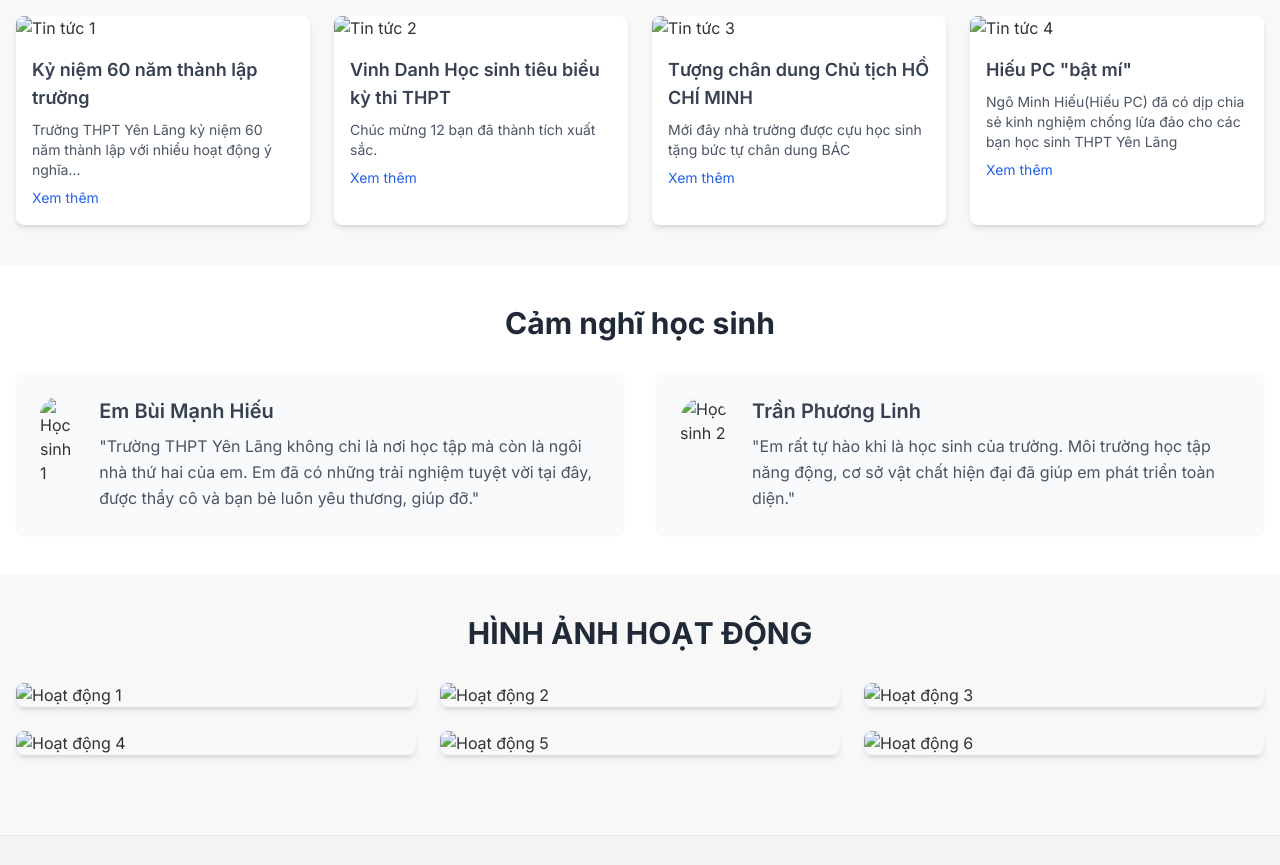
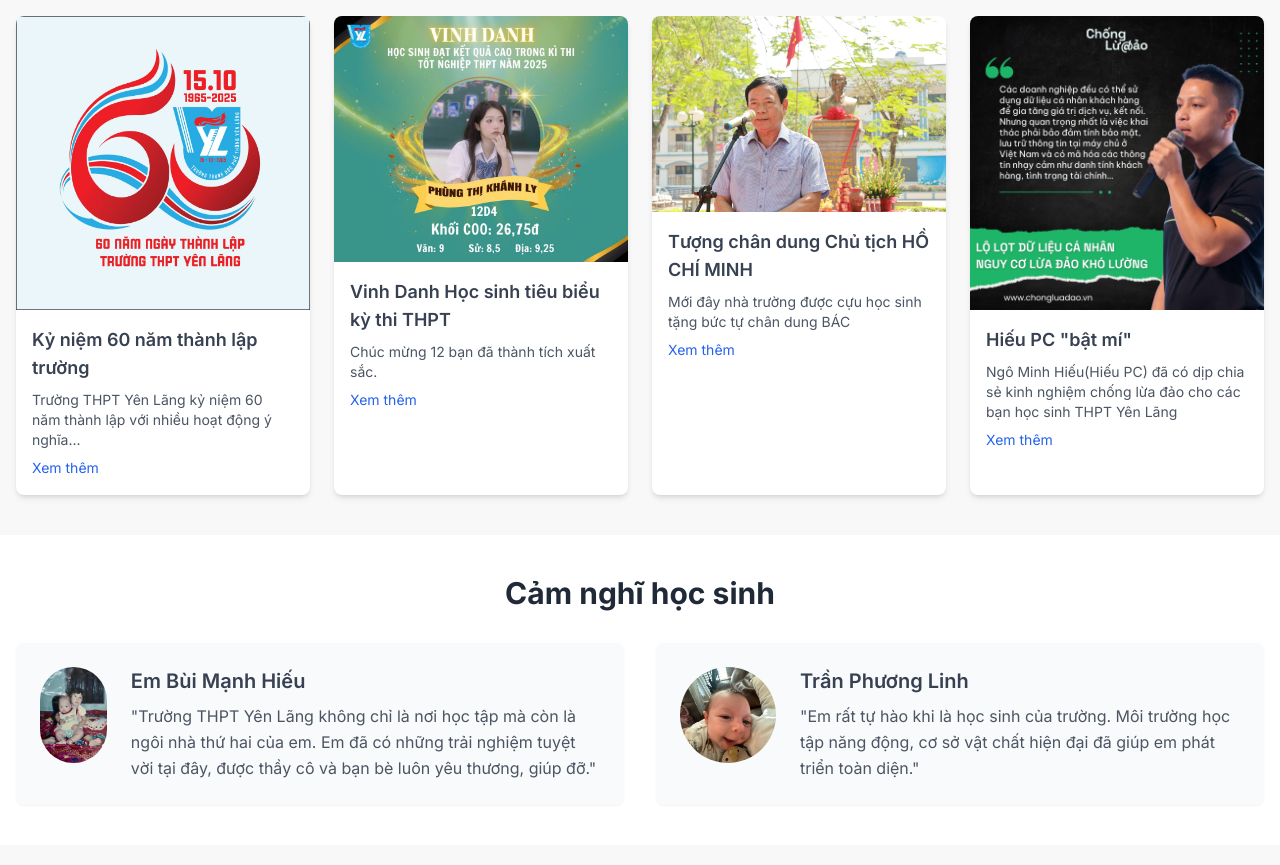
Before and after one commit to manhhieuj/THPTYENLANG, a plain HTML site: page index.html in a window 1280 px wide. Shown: the part 408-1273 px from the top of the page. Drawn offline with nearby package versions, Linux system fonts and the light colour scheme.

Commit message:
Update index.html

```diff
--- a/index.html
+++ b/index.html
@@ -64,7 +64,7 @@
 
     <!-- Hero Section with large image -->
     <section class="w-full h-64 bg-gray-300 relative overflow-hidden">
-        <img src="../WEB/Banne.jpg" alt="Ảnh trường THPT Yên Lãng" class="absolute inset-0 w-full h-full object-cover">
+        <img src="Banne.jpg" alt="Ảnh trường THPT Yên Lãng" class="absolute inset-0 w-full h-full object-cover">
         <!-- Overlay for text or other elements if needed -->
         <div class="absolute inset-0 bg-black bg-opacity-30 flex items-center justify-center">
             <!-- Text or title can go here if present in the original image -->
@@ -78,7 +78,7 @@
             <div class="grid grid-cols-1 md:grid-cols-2 lg:grid-cols-4 gap-6">
                 <!-- News Card 1 -->
                 <div class="bg-white rounded-lg shadow-md overflow-hidden">
-                    <img src="../WEB/60Nam.jpg" alt="Tin tức 1" class="image-card-img">
+                    <img src="60Nam.jpg" alt="Tin tức 1" class="image-card-img">
                     <div class="p-4">
                         <h3 class="font-semibold text-lg mb-2 text-gray-700">Kỷ niệm 60 năm thành lập trường</h3>
                         <p class="text-gray-600 text-sm">Trường THPT Yên Lãng kỷ niệm 60 năm thành lập với nhiều hoạt
@@ -89,7 +89,7 @@
                 </div>
                 <!-- News Card 2 -->
                 <div class="bg-white rounded-lg shadow-md overflow-hidden">
-                    <img src="../WEB/Vinhdanh.jpg" alt="Tin tức 2" class="image-card-img">
+                    <img src="Vinhdanh.jpg" alt="Tin tức 2" class="image-card-img">
                     <div class="p-4">
                         <h3 class="font-semibold text-lg mb-2 text-gray-700">Vinh Danh Học sinh tiêu biểu kỳ thi THPT
                         </h3>
@@ -100,7 +100,7 @@
                 </div>
                 <!-- News Card 3 -->
                 <div class="bg-white rounded-lg shadow-md overflow-hidden">
-                    <img src="../WEB/Tượng BÁC.jpg" alt="Tin tức 3" class="image-card-img">
+                    <img src="Tượng BÁC.jpg" alt="Tin tức 3" class="image-card-img">
                     <div class="p-4">
                         <h3 class="font-semibold text-lg mb-2 text-gray-700">Tượng chân dung Chủ tịch HỒ CHÍ MINH</h3>
                         <p class="text-gray-600 text-sm">Mới đây nhà trường được cựu học sinh tặng bức tự chân dung BÁC
@@ -111,7 +111,7 @@
                 </div>
                 <!-- News Card 4 -->
                 <div class="bg-white rounded-lg shadow-md overflow-hidden">
-                    <img src="../WEB/anhhieuchiase.jpg" alt="Tin tức 4" class="image-card-img">
+                    <img src="anhhieuchiase.jpg" alt="Tin tức 4" class="image-card-img">
                     <div class="p-4">
                         <h3 class="font-semibold text-lg mb-2 text-gray-700">Hiếu PC "bật mí"</h3>
                         <p class="text-gray-600 text-sm">Ngô Minh Hiếu(Hiếu PC) đã có dịp chia sẻ kinh nghiệm chống lừa
@@ -131,7 +131,7 @@
             <div class="grid grid-cols-1 md:grid-cols-2 gap-8">
                 <!-- Reflection 1 -->
                 <div class="flex flex-col md:flex-row items-center md:items-start bg-gray-50 p-6 rounded-lg shadow-sm">
-                    <img src="../WEB/2008.JPEG" alt="Học sinh 1"
+                    <img src="2008.JPEG" alt="Học sinh 1"
                         class="w-24 h-24 rounded-full object-cover mb-4 md:mb-0 md:mr-6">
                     <div>
                         <h3 class="font-semibold text-xl text-gray-700 mb-2">Em Bùi Mạnh Hiếu</h3>
@@ -142,7 +142,7 @@
                 </div>
                 <!-- Reflection 2 -->
                 <div class="flex flex-col md:flex-row items-center md:items-start bg-gray-50 p-6 rounded-lg shadow-sm">
-                    <img src="../WEB/9.jpg" alt="Học sinh 2"
+                    <img src="9.jpg" alt="Học sinh 2"
                         class="w-24 h-24 rounded-full object-cover mb-4 md:mb-0 md:mr-6">
                     <div>
                         <h3 class="font-semibold text-xl text-gray-700 mb-2">Trần Phương Linh</h3>
@@ -160,22 +160,22 @@
             <h2 class="text-3xl font-bold text-center mb-8 text-gray-800">HÌNH ẢNH HOẠT ĐỘNG</h2>
             <div class="grid grid-cols-1 sm:grid-cols-2 lg:grid-cols-3 gap-6">
                 <div class="rounded-lg overflow-hidden shadow-md">
-                    <img src="../WEB/caodangfpt.jpg" alt="Hoạt động 1" class="w-full h-auto object-cover rounded-md">
+                    <img src="caodangfpt.jpg" alt="Hoạt động 1" class="w-full h-auto object-cover rounded-md">
                 </div>
                 <div class="rounded-lg overflow-hidden shadow-md">
-                    <img src="../WEB/tuyensinh.jpg" alt="Hoạt động 2" class="w-full h-auto object-cover rounded-md">
+                    <img src="tuyensinh.jpg" alt="Hoạt động 2" class="w-full h-auto object-cover rounded-md">
                 </div>
                 <div class="rounded-lg overflow-hidden shadow-md">
-                    <img src="../WEB/lebengiang.jpg" alt="Hoạt động 3" class="w-full h-auto object-cover rounded-md">
+                    <img src="lebengiang.jpg" alt="Hoạt động 3" class="w-full h-auto object-cover rounded-md">
                 </div>
                 <div class="rounded-lg overflow-hidden shadow-md">
-                    <img src="../WEB/a.jpg" alt="Hoạt động 4" class="w-full h-auto object-cover rounded-md">
+                    <img src="a.jpg" alt="Hoạt động 4" class="w-full h-auto object-cover rounded-md">
                 </div>
                 <div class="rounded-lg overflow-hidden shadow-md">
-                    <img src="../WEB/7.jpg" alt="Hoạt động 5" class="w-full h-auto object-cover rounded-md">
+                    <img src="7.jpg" alt="Hoạt động 5" class="w-full h-auto object-cover rounded-md">
                 </div>
                 <div class="rounded-lg overflow-hidden shadow-md">
-                    <img src="/WEB/3.jpg" alt="Hoạt động 6" class="w-full h-auto object-cover rounded-md">
+                    <img src="3.jpg" alt="Hoạt động 6" class="w-full h-auto object-cover rounded-md">
                 </div>
             </div>
         </div>
@@ -223,4 +223,5 @@
     </footer>
 </body>
 
+
 </html>
```
